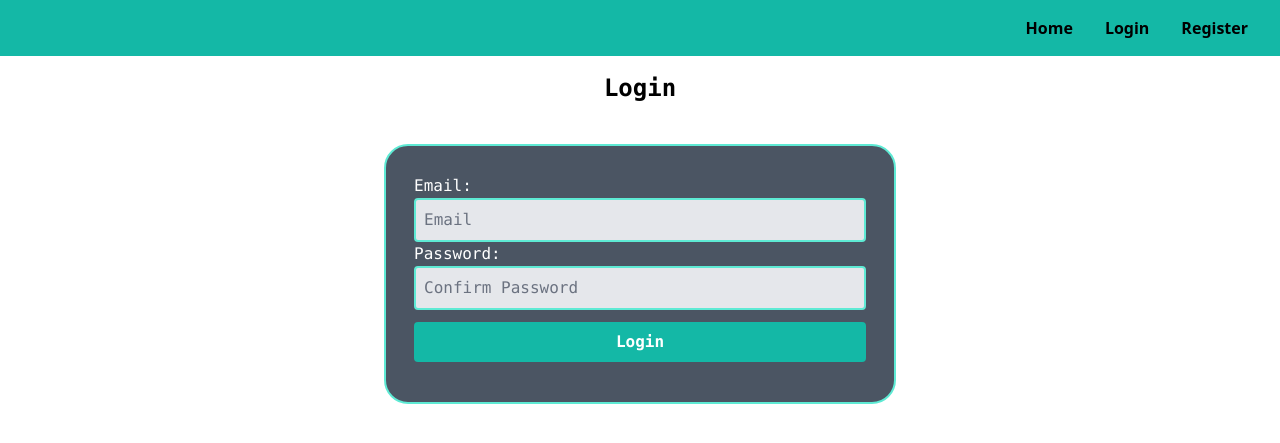
After one commit to AYUSHIPATEL123/Internal-Employee-Ticketing-System, a Django app: page /auth/login/ in a window 1280 px wide. The commit adds this page. Shown: the top 443 px of the page. Run offline with Django 5.2, Linux system fonts and the light colour scheme; some libraries are stand-ins or nearby versions.

Commit message:
add authentication

```diff
--- a/emp_tic_man/authentication/forms.py
+++ b/emp_tic_man/authentication/forms.py
@@ -28,7 +28,7 @@ class UserForm(forms.ModelForm):
 
         for field_name,field in self.fields.items():
             field.widget.attrs.update({
-                "class":"border rounded p-2 w-full bg-gray-200 text-black",
+                "class":"border rounded p-2 w-full bg-gray-200 text-black border-2 border-teal-300",
                 "placeholder":f"enter the {field_name}".replace("_","").capitalize()
             })
 
@@ -36,15 +36,28 @@ class UserForm(forms.ModelForm):
     def save(self, commit = True):
 
         user = super().save(commit=False)
-        user.set_password('password')
+        user.set_password(self.cleaned_data["password"])
         if commit:
             user.save()
 
         return user
 
 class Loginform(forms.Form):
-    email = forms.CharField(max_length=300)
+
+    email = forms.EmailField(max_length=300,widget=forms.EmailInput(attrs={
+        "class": "border rounded p-2 w-full bg-gray-200 text-black border-2 border-teal-300",
+        "placeholder": "Email"
+    }))
+
     password= forms.CharField(max_length=200,required=True,widget=forms.PasswordInput(attrs={
-        "class": "form-control",
+        "class": "border rounded p-2 w-full bg-gray-200 text-black border-2 border-teal-300",
         "placeholder": "Confirm Password"
     }))
+
+    def clean(self):
+        data = super().clean()
+
+        if len(data['password']) < 8:
+            raise ValidationError("password should contail 8 characters")
+
+        return data
--- a/emp_tic_man/authentication/urls.py
+++ b/emp_tic_man/authentication/urls.py
@@ -1,8 +1,10 @@
 from django.contrib import admin
 from django.urls import path
+from django.contrib.auth.views import LogoutView
 from .views import *
 
 urlpatterns = [
     path('register/',RegisterView.as_view(),name="register"),
-
+    path('login/',login_,name="login"),
+    path('logout/',LogoutView.as_view(next_page="login"),name='logout')
 ]
--- a/emp_tic_man/authentication/views.py
+++ b/emp_tic_man/authentication/views.py
@@ -1,6 +1,7 @@
 from django.shortcuts import render,redirect
+from django.contrib.auth import authenticate,login
 from django.views import View
-from .forms import UserForm
+from .forms import *
 # Create your views here.
 
 
@@ -16,6 +17,24 @@ class RegisterView(View):
         form = self.form_class(request.POST)
         if form.is_valid():
             form.save()
+
             return redirect('home')
 
         return render(request, self.template_name, {"form": form})
+
+def login_(request):
+    form = Loginform()
+    if request.method == "POST":
+        form = Loginform(request.POST)
+        if form.is_valid():
+            email = form.cleaned_data["email"]
+            password = form.cleaned_data["password"]
+            user = authenticate(request,email=email,password=password)
+            if user:
+                login(request,user)
+                return redirect('home')
+            else:
+                form.add_error(None,"invalid cradentials...!")
+                return render(request,'auth/login.html',{"form":form})
+
+    return render(request,'auth/login.html',{"form":form})
--- a/emp_tic_man/emp_tic_man/views.py
+++ b/emp_tic_man/emp_tic_man/views.py
@@ -1,6 +1,8 @@
 from django.http import HttpResponse
 from django.shortcuts import render
+from django.contrib.auth.decorators import login_required
 
+@login_required
 def home(request):
     # return HttpResponse('<hr><h2> Internal Employee Ticketing System</h2><hr><h3>version:0.1</h3>')
     return render(request,'base.html')
--- a/emp_tic_man/templates/auth/login.html
+++ b/emp_tic_man/templates/auth/login.html
@@ -3,12 +3,15 @@
 
 {% block content %}
     <div>
-        <h2>
+        <h2 class="text-2xl font-bold my-4 text-center font-mono">
             Login
         </h2>
-        <form method="post">
+        <form method="post" class="max-w-lg mx-auto border-2 border-teal-300 bg-gray-600 p-7 rounded-3xl m-10 shadow-teal-500 text-white font-mono">
             {% csrf_token %}
             {{ form.as_p }}
+            <button type="submit" class="bg-teal-500 hover:bg-blue-700 text-white font-bold py-2 px-4 rounded w-full my-3">
+                Login
+            </button>
         </form>
     </div>
 {% endblock  %}
--- a/emp_tic_man/templates/auth/register.html
+++ b/emp_tic_man/templates/auth/register.html
@@ -6,7 +6,7 @@
         <h2 class="text-2xl font-bold my-4 text-center font-mono">
             Register
         </h2>
-        <form method="post" class="max-w-lg mx-auto bg-gray-600 p-7 rounded drop-shadow-2xl text-white font-mono">
+        <form method="post" class="max-w-lg mx-auto border-2 border-teal-300 bg-gray-600 p-7 rounded-3xl m-10 shadow-teal-500 text-white font-mono">
             {% csrf_token %}
             {{ form.as_p }}
             <button type="submit" class="bg-teal-500 hover:bg-blue-700 text-white font-bold py-2 px-4 rounded w-full my-3">
--- a/emp_tic_man/templates/base.html
+++ b/emp_tic_man/templates/base.html
@@ -18,7 +18,7 @@
 
 </head>
 <body>
-
+{% include "navbar.html" %}
 {% block content %}
 <h1 class="text-5xl text-center cursor-pointer bg-gray-300 text-teal-700"  >INTERNAL EMPLOYEE TICKETING SYSTEM</h1>
 <hr>
--- /dev/null
+++ b/emp_tic_man/templates/navbar.html
@@ -0,0 +1,33 @@
+{% load static tailwind_tags %}
+<!DOCTYPE html>
+<html lang="en">
+<head>
+    <meta charset="UTF-8">
+    <meta name="viewport" content="width=device-width, initial-scale=1.0">
+    <title>Document</title>
+</head>
+<body>
+
+    <nav class="bg-teal-500 text-black  p-4 font-bold sticky top-0 z-10 flex align-middle justify-between">
+        <div></div>
+        <ul class="flex align-middle justify-center ">
+            <li border-teal-700><a href="{% url 'home' %}" class="hover:text-white py-1.5 px-4 rounded">Home</a></li>
+
+
+            {% if user.is_authenticated %}
+            <li>
+                <form method="post" action="{% url 'logout'%}">
+                    {% csrf_token %}
+                    <button type="submit" class="hover:bg-gray-900 hover:text-white py-0.5 px-4 rounded">
+                        Logout
+                    </button>
+                </form>
+            </li>
+            {% else %}
+            <li><a href="{% url 'login' %}" class="hover:bg-gray-900 hover:text-white py-1 px-4 rounded">Login</a></li>
+            <li><a href="{% url 'register' %}" class="hover:bg-gray-900 hover:text-white py-1 px-4 rounded">Register</a></li>
+            {% endif %}
+
+    </nav>
+</body>
+</html>
--- a/emp_tic_man/theme/static/css/dist/styles.css
+++ b/emp_tic_man/theme/static/css/dist/styles.css
@@ -787,9 +787,54 @@ input:where([type='file']):focus {
   position: static;
 }
 
+.fixed {
+  position: fixed;
+}
+
+.absolute {
+  position: absolute;
+}
+
+.relative {
+  position: relative;
+}
+
+.sticky {
+  position: sticky;
+}
+
+.top-0 {
+  top: 0px;
+}
+
+.z-10 {
+  z-index: 10;
+}
+
+.m-2 {
+  margin: 0.5rem;
+}
+
+.m-3 {
+  margin: 0.75rem;
+}
+
+.m-6 {
+  margin: 1.5rem;
+}
+
+.m-10 {
+  margin: 2.5rem;
+}
+
 .mx-auto {
   margin-left: auto;
   margin-right: auto;
+}
+
+.my-3 {
+  margin-top: 0.75rem;
+  margin-bottom: 0.75rem;
 }
 
 .my-4 {
@@ -797,31 +842,12 @@ input:where([type='file']):focus {
   margin-bottom: 1rem;
 }
 
-.mx-2 {
-  margin-left: 0.5rem;
-  margin-right: 0.5rem;
-}
-
-.my-3 {
-  margin-top: 0.75rem;
-  margin-bottom: 0.75rem;
-}
-
 .block {
   display: block;
 }
 
-.inline {
-  display: inline;
-}
-
 .flex {
   display: flex;
-}
-
-.size-4 {
-  width: 1rem;
-  height: 1rem;
 }
 
 .h-screen {
@@ -832,33 +858,20 @@ input:where([type='file']):focus {
   width: 100%;
 }
 
-.w-1 {
-  width: 0.25rem;
+.max-w-lg {
+  max-width: 32rem;
 }
 
-.w-1\/2 {
-  width: 50%;
+.border-spacing-11 {
+  --tw-border-spacing-x: 2.75rem;
+  --tw-border-spacing-y: 2.75rem;
+  border-spacing: var(--tw-border-spacing-x) var(--tw-border-spacing-y);
 }
 
-.w-2\/3 {
-  width: 66.666667%;
-}
-
-.w-max {
-  width: -moz-max-content;
-  width: max-content;
-}
-
-.w-0 {
-  width: 0px;
-}
-
-.max-w-md {
-  max-width: 28rem;
-}
-
-.max-w-lg {
-  max-width: 32rem;
+.border-spacing-1 {
+  --tw-border-spacing-x: 0.25rem;
+  --tw-border-spacing-y: 0.25rem;
+  border-spacing: var(--tw-border-spacing-x) var(--tw-border-spacing-y);
 }
 
 .cursor-pointer {
@@ -869,21 +882,96 @@ input:where([type='file']):focus {
   align-items: center;
 }
 
+.justify-end {
+  justify-content: flex-end;
+}
+
 .justify-center {
   justify-content: center;
+}
+
+.justify-between {
+  justify-content: space-between;
+}
+
+.space-x-4 > :not([hidden]) ~ :not([hidden]) {
+  --tw-space-x-reverse: 0;
+  margin-right: calc(1rem * var(--tw-space-x-reverse));
+  margin-left: calc(1rem * calc(1 - var(--tw-space-x-reverse)));
 }
 
 .rounded {
   border-radius: 0.25rem;
 }
 
+.rounded-sm {
+  border-radius: 0.125rem;
+}
+
+.rounded-lg {
+  border-radius: 0.5rem;
+}
+
+.rounded-3xl {
+  border-radius: 1.5rem;
+}
+
+.rounded-2xl {
+  border-radius: 1rem;
+}
+
+.rounded-full {
+  border-radius: 9999px;
+}
+
 .border {
   border-width: 1px;
 }
 
-.bg-blue-500 {
-  --tw-bg-opacity: 1;
-  background-color: rgb(59 130 246 / var(--tw-bg-opacity, 1));
+.border-0 {
+  border-width: 0px;
+}
+
+.border-4 {
+  border-width: 4px;
+}
+
+.border-2 {
+  border-width: 2px;
+}
+
+.border-b {
+  border-bottom-width: 1px;
+}
+
+.border-black {
+  --tw-border-opacity: 1;
+  border-color: rgb(0 0 0 / var(--tw-border-opacity, 1));
+}
+
+.border-teal-300 {
+  --tw-border-opacity: 1;
+  border-color: rgb(94 234 212 / var(--tw-border-opacity, 1));
+}
+
+.border-teal-500 {
+  --tw-border-opacity: 1;
+  border-color: rgb(20 184 166 / var(--tw-border-opacity, 1));
+}
+
+.border-teal-400 {
+  --tw-border-opacity: 1;
+  border-color: rgb(45 212 191 / var(--tw-border-opacity, 1));
+}
+
+.border-teal-200 {
+  --tw-border-opacity: 1;
+  border-color: rgb(153 246 228 / var(--tw-border-opacity, 1));
+}
+
+.border-teal-700 {
+  --tw-border-opacity: 1;
+  border-color: rgb(15 118 110 / var(--tw-border-opacity, 1));
 }
 
 .bg-gray-200 {
@@ -901,14 +989,9 @@ input:where([type='file']):focus {
   background-color: rgb(249 250 251 / var(--tw-bg-opacity, 1));
 }
 
-.bg-gray-100 {
+.bg-gray-600 {
   --tw-bg-opacity: 1;
-  background-color: rgb(243 244 246 / var(--tw-bg-opacity, 1));
-}
-
-.bg-teal-300 {
-  --tw-bg-opacity: 1;
-  background-color: rgb(94 234 212 / var(--tw-bg-opacity, 1));
+  background-color: rgb(75 85 99 / var(--tw-bg-opacity, 1));
 }
 
 .bg-teal-500 {
@@ -926,78 +1024,16 @@ input:where([type='file']):focus {
   background-color: rgb(15 118 110 / var(--tw-bg-opacity, 1));
 }
 
-.bg-sky-700 {
-  --tw-bg-opacity: 1;
-  background-color: rgb(3 105 161 / var(--tw-bg-opacity, 1));
-}
-
-.bg-sky-500 {
-  --tw-bg-opacity: 1;
-  background-color: rgb(14 165 233 / var(--tw-bg-opacity, 1));
-}
-
-.bg-slate-100 {
-  --tw-bg-opacity: 1;
-  background-color: rgb(241 245 249 / var(--tw-bg-opacity, 1));
-}
-
-.bg-gray-800 {
-  --tw-bg-opacity: 1;
-  background-color: rgb(31 41 55 / var(--tw-bg-opacity, 1));
-}
-
-.bg-gray-700 {
-  --tw-bg-opacity: 1;
-  background-color: rgb(55 65 81 / var(--tw-bg-opacity, 1));
-}
-
-.bg-gray-600 {
-  --tw-bg-opacity: 1;
-  background-color: rgb(75 85 99 / var(--tw-bg-opacity, 1));
-}
-
-.bg-gray-500 {
-  --tw-bg-opacity: 1;
-  background-color: rgb(107 114 128 / var(--tw-bg-opacity, 1));
-}
-
-.bg-teal-600 {
-  --tw-bg-opacity: 1;
-  background-color: rgb(13 148 136 / var(--tw-bg-opacity, 1));
-}
-
-.from-neutral-200 {
-  --tw-gradient-from: #e5e5e5 var(--tw-gradient-from-position);
-  --tw-gradient-to: rgb(229 229 229 / 0) var(--tw-gradient-to-position);
-  --tw-gradient-stops: var(--tw-gradient-from), var(--tw-gradient-to);
-}
-
 .p-2 {
   padding: 0.5rem;
 }
 
-.p-6 {
-  padding: 1.5rem;
-}
-
-.p-9 {
-  padding: 2.25rem;
-}
-
-.p-10 {
-  padding: 2.5rem;
-}
-
-.p-44 {
-  padding: 11rem;
+.p-7 {
+  padding: 1.75rem;
 }
 
 .p-4 {
   padding: 1rem;
-}
-
-.p-7 {
-  padding: 1.75rem;
 }
 
 .px-4 {
@@ -1010,20 +1046,39 @@ input:where([type='file']):focus {
   padding-bottom: 0.5rem;
 }
 
+.py-1 {
+  padding-top: 0.25rem;
+  padding-bottom: 0.25rem;
+}
+
+.py-0\.5 {
+  padding-top: 0.125rem;
+  padding-bottom: 0.125rem;
+}
+
+.px-2 {
+  padding-left: 0.5rem;
+  padding-right: 0.5rem;
+}
+
 .text-center {
   text-align: center;
 }
 
-.font-serif {
-  font-family: ui-serif, Georgia, Cambria, "Times New Roman", Times, serif;
+.align-baseline {
+  vertical-align: baseline;
+}
+
+.align-middle {
+  vertical-align: middle;
 }
 
 .font-mono {
   font-family: ui-monospace, SFMono-Regular, Menlo, Monaco, Consolas, "Liberation Mono", "Courier New", monospace;
 }
 
-.font-sans {
-  font-family: ui-sans-serif, system-ui, sans-serif, "Apple Color Emoji", "Segoe UI Emoji", "Segoe UI Symbol", "Noto Color Emoji";
+.font-serif {
+  font-family: ui-serif, Georgia, Cambria, "Times New Roman", Times, serif;
 }
 
 .text-2xl {
@@ -1063,6 +1118,11 @@ input:where([type='file']):focus {
 
 .tracking-normal {
   letter-spacing: 0em;
+}
+
+.text-black {
+  --tw-text-opacity: 1;
+  color: rgb(0 0 0 / var(--tw-text-opacity, 1));
 }
 
 .text-gray-700 {
@@ -1080,36 +1140,28 @@ input:where([type='file']):focus {
   color: rgb(255 255 255 / var(--tw-text-opacity, 1));
 }
 
-.text-black {
+.text-gray-300 {
   --tw-text-opacity: 1;
-  color: rgb(0 0 0 / var(--tw-text-opacity, 1));
+  color: rgb(209 213 219 / var(--tw-text-opacity, 1));
 }
 
-.shadow-2xl {
-  --tw-shadow: 0 25px 50px -12px rgb(0 0 0 / 0.25);
-  --tw-shadow-colored: 0 25px 50px -12px var(--tw-shadow-color);
-  box-shadow: var(--tw-ring-offset-shadow, 0 0 #0000), var(--tw-ring-shadow, 0 0 #0000), var(--tw-shadow);
+.text-gray-500 {
+  --tw-text-opacity: 1;
+  color: rgb(107 114 128 / var(--tw-text-opacity, 1));
 }
 
-.shadow-xl {
-  --tw-shadow: 0 20px 25px -5px rgb(0 0 0 / 0.1), 0 8px 10px -6px rgb(0 0 0 / 0.1);
-  --tw-shadow-colored: 0 20px 25px -5px var(--tw-shadow-color), 0 8px 10px -6px var(--tw-shadow-color);
-  box-shadow: var(--tw-ring-offset-shadow, 0 0 #0000), var(--tw-ring-shadow, 0 0 #0000), var(--tw-shadow);
+.text-gray-800 {
+  --tw-text-opacity: 1;
+  color: rgb(31 41 55 / var(--tw-text-opacity, 1));
 }
 
-.shadow-inner {
-  --tw-shadow: inset 0 2px 4px 0 rgb(0 0 0 / 0.05);
-  --tw-shadow-colored: inset 0 2px 4px 0 var(--tw-shadow-color);
-  box-shadow: var(--tw-ring-offset-shadow, 0 0 #0000), var(--tw-ring-shadow, 0 0 #0000), var(--tw-shadow);
+.text-gray-600 {
+  --tw-text-opacity: 1;
+  color: rgb(75 85 99 / var(--tw-text-opacity, 1));
 }
 
-.shadow-black {
-  --tw-shadow-color: #000;
-  --tw-shadow: var(--tw-shadow-colored);
-}
-
-.shadow-white {
-  --tw-shadow-color: #fff;
+.shadow-teal-500 {
+  --tw-shadow-color: #14b8a6;
   --tw-shadow: var(--tw-shadow-colored);
 }
 
```
Also changed, not shown: other parts of emp_tic_man/theme/static/css/dist/styles.css (+52 -2 lines).
